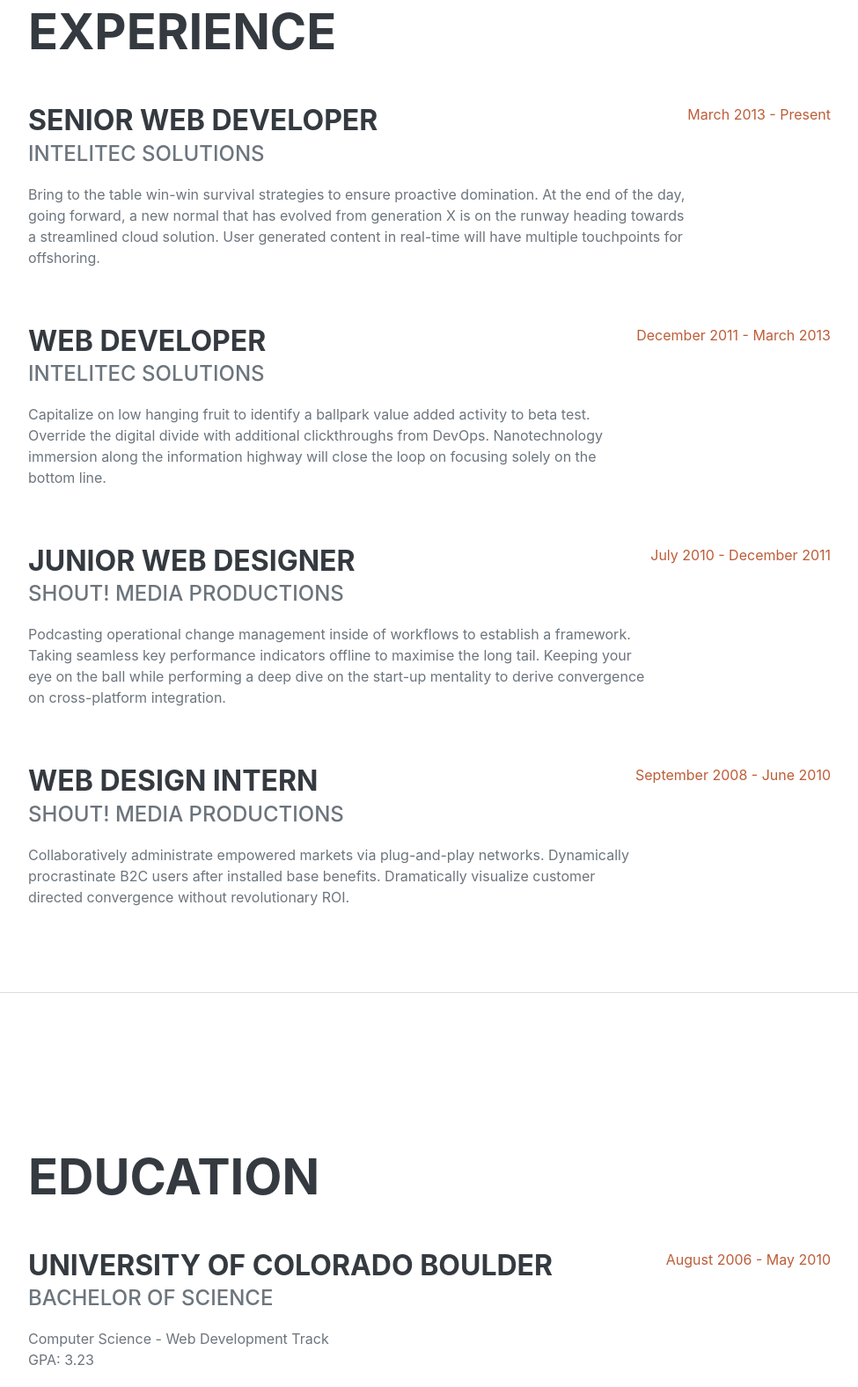
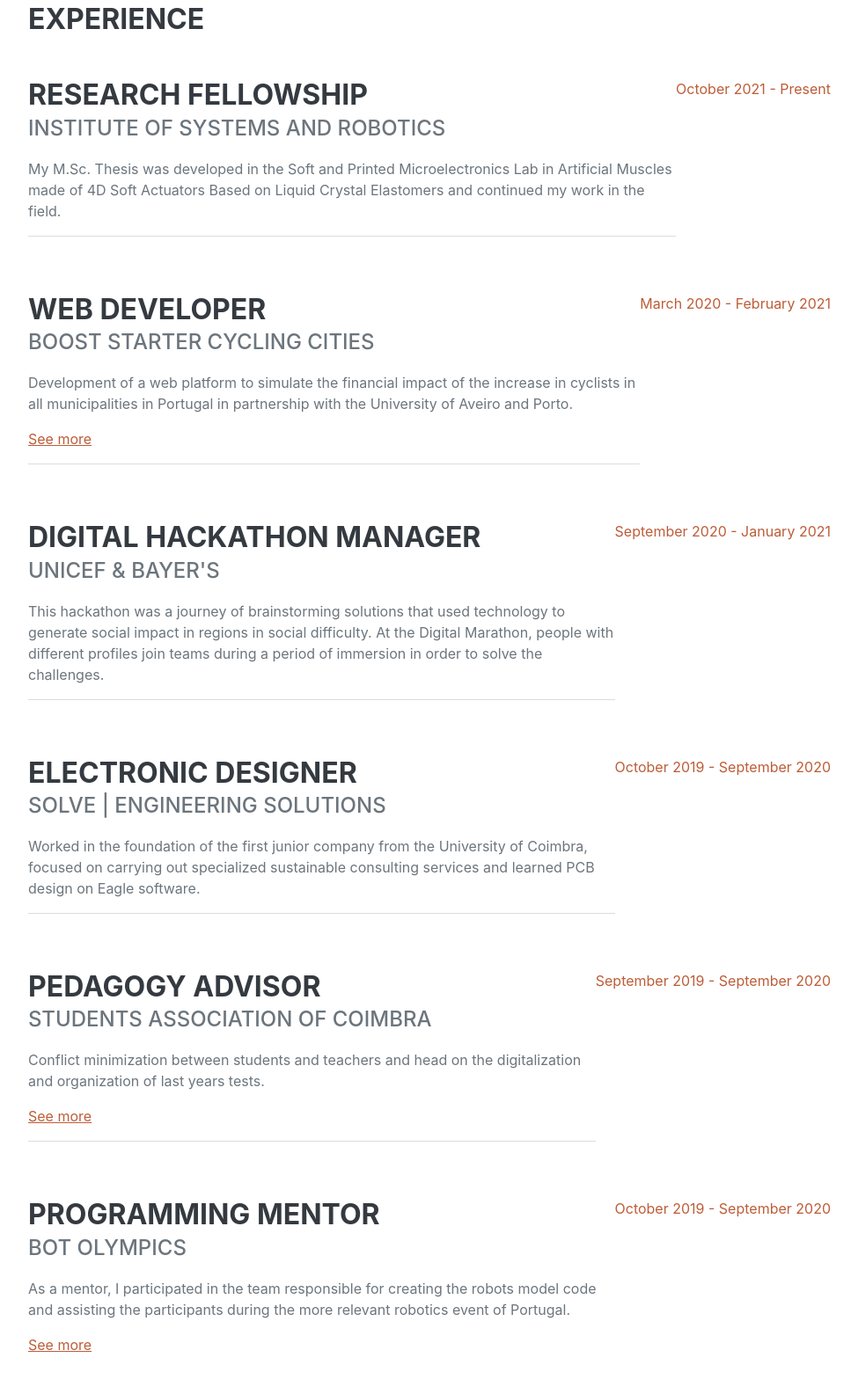
Before and after one commit to joaosgotti/joaosgotti.github.io, a plain HTML site: page index.html in a window 1280 px wide. Shown: the part 878-2455 px from the top of the page at 88% size, without its empty margins (288-1263 px from the left). Drawn offline with nearby package versions, Linux system fonts and the light colour scheme; a web font is replaced by a local one.

Commit message:
experience

```diff
--- a/index.html
+++ b/index.html
@@ -4,14 +4,14 @@
         <meta charset="utf-8" />
         <meta name="viewport" content="width=device-width, initial-scale=1, shrink-to-fit=no" />
         <meta name="description" content="" />
-        <meta name="author" content="" />
-        <title>Resume - Start Bootstrap Theme</title>
+        <meta name="João Sgotti" content="Resume" />
+        <title>Home | João Sgotti</title>
         <link rel="icon" type="image/x-icon" href="assets/img/favicon.ico" />
         <!-- Font Awesome icons (free version)-->
         <script src="https://use.fontawesome.com/releases/v6.1.0/js/all.js" crossorigin="anonymous"></script>
         <!-- Google fonts-->
-        <link href="https://fonts.googleapis.com/css?family=Saira+Extra+Condensed:500,700" rel="stylesheet" type="text/css" />
-        <link href="https://fonts.googleapis.com/css?family=Muli:400,400i,800,800i" rel="stylesheet" type="text/css" />
+        <link href="https://fonts.googleapis.com/css?family=Tangerine:700,500" rel="stylesheet" type="text/css" />
+        <link href="https://fonts.googleapis.com/css?family=Tangerine:400,400i,800,800i" rel="stylesheet" type="text/css" />
         <!-- Core theme CSS (includes Bootstrap)-->
         <link href="css/styles.css" rel="stylesheet" />
     </head>
@@ -40,8 +40,8 @@
             <section class="resume-section" id="about">
                 <div class="resume-section-content">
                     <h1 class="mb-0">
-                        João
-                        <span class="text-primary">Sgotti</span>
+                        João V.
+                        <span class="text-primary">Sgotti Veiga</span>
                     </h1>
                     <div class="subheading mb-3">
                         Coibra, Portugal · <a href="mailto:jvsgottiveiga@gmail.com">jvsgottiveiga@gmail.com</a>
@@ -58,38 +58,68 @@
             <!-- Experience-->
             <section class="resume-section" id="experience">
                 <div class="resume-section-content">
-                    <h2 class="mb-5">Experience</h2>
+                    <h3 class="mb-5">Experience</h3>
                     <div class="d-flex flex-column flex-md-row justify-content-between mb-5">
                         <div class="flex-grow-1">
-                            <h3 class="mb-0">Senior Web Developer</h3>
-                            <div class="subheading mb-3">Intelitec Solutions</div>
-                            <p>Bring to the table win-win survival strategies to ensure proactive domination. At the end of the day, going forward, a new normal that has evolved from generation X is on the runway heading towards a streamlined cloud solution. User generated content in real-time will have multiple touchpoints for offshoring.</p>
+                            <h3 class="mb-0">Research Fellowship</h3>
+                            <div class="subheading mb-3">Institute of Systems and Robotics</div>
+                            <p>My M.Sc. Thesis was developed in the Soft and Printed Microelectronics Lab in Artificial Muscles made of 4D Soft Actuators Based on Liquid Crystal Elastomers and continued my work in the field.</p>
+                            <hr>
                         </div>
-                        <div class="flex-shrink-0"><span class="text-primary">March 2013 - Present</span></div>
+                    <div class="flex-shrink-0"><span class="text-primary">October 2021 - Present</span></div>
                     </div>
+
                     <div class="d-flex flex-column flex-md-row justify-content-between mb-5">
                         <div class="flex-grow-1">
                             <h3 class="mb-0">Web Developer</h3>
-                            <div class="subheading mb-3">Intelitec Solutions</div>
-                            <p>Capitalize on low hanging fruit to identify a ballpark value added activity to beta test. Override the digital divide with additional clickthroughs from DevOps. Nanotechnology immersion along the information highway will close the loop on focusing solely on the bottom line.</p>
+                            <div class="subheading mb-3">BooST Starter Cycling Cities</div>
+                            <p>Development of a web platform to simulate the financial impact of the increase in cyclists in all municipalities in Portugal in partnership with the University of Aveiro and Porto.</p>
+                            <a href="https://boost.up.pt/veb/en/">See more</a>
+                            <hr>
                         </div>
-                        <div class="flex-shrink-0"><span class="text-primary">December 2011 - March 2013</span></div>
+                            <div class="flex-shrink-0"><span class="text-primary">March 2020 - February 2021</span></div>
                     </div>
+
                     <div class="d-flex flex-column flex-md-row justify-content-between mb-5">
                         <div class="flex-grow-1">
-                            <h3 class="mb-0">Junior Web Designer</h3>
-                            <div class="subheading mb-3">Shout! Media Productions</div>
-                            <p>Podcasting operational change management inside of workflows to establish a framework. Taking seamless key performance indicators offline to maximise the long tail. Keeping your eye on the ball while performing a deep dive on the start-up mentality to derive convergence on cross-platform integration.</p>
+                            <h3 class="mb-0">Digital Hackathon Manager</h3>
+                            <div class="subheading mb-3">UNICEF & Bayer's</div>
+                            <p>This hackathon was a journey of brainstorming solutions that used technology to generate social impact in regions in social difficulty. At the Digital Marathon, people with different profiles join teams during a period of immersion in order to solve the challenges.</p>
+                            <hr>
                         </div>
-                        <div class="flex-shrink-0"><span class="text-primary">July 2010 - December 2011</span></div>
+                        <div class="flex-shrink-0"><span class="text-primary">September 2020 - January 2021</span></div>
                     </div>
+
                     <div class="d-flex flex-column flex-md-row justify-content-between">
                         <div class="flex-grow-1">
-                            <h3 class="mb-0">Web Design Intern</h3>
-                            <div class="subheading mb-3">Shout! Media Productions</div>
-                            <p>Collaboratively administrate empowered markets via plug-and-play networks. Dynamically procrastinate B2C users after installed base benefits. Dramatically visualize customer directed convergence without revolutionary ROI.</p>
+                            <h3 class="mb-0">Electronic Designer</h3>
+                            <div class="subheading mb-3">Solve | Engineering Solutions</div>
+                            <p>Worked in the foundation of the first junior company from the University of Coimbra, focused on carrying out specialized sustainable consulting services and learned PCB design on Eagle software.</p>
+                            <hr>
                         </div>
-                        <div class="flex-shrink-0"><span class="text-primary">September 2008 - June 2010</span></div>
+                        <div class="flex-shrink-0"><span class="text-primary">October 2019 - September 2020</span></div>
+                    </div>
+
+                    <br><br>
+                    <div class="d-flex flex-column flex-md-row justify-content-between">
+                        <div class="flex-grow-1">
+                            <h3 class="mb-0">Pedagogy Advisor</h3>
+                            <div class="subheading mb-3">Students Association of Coimbra</div>
+                            <p>Conflict minimization between students and teachers and head on the digitalization and organization of last years tests.</p>
+                            <a href="https://www.neeec.pt/banco-de-materiais/">See more</a>
+                            <hr>
+                        </div>
+                        <div class="flex-shrink-0"><span class="text-primary">September 2019 - September 2020</span></div>
+                    </div>
+                    <br><br>
+                    <div class="d-flex flex-column flex-md-row justify-content-between">
+                        <div class="flex-grow-1">
+                            <h3 class="mb-0">Programming Mentor</h3>
+                            <div class="subheading mb-3">Bot Olympics</div>
+                            <p>As a mentor, I participated in the team responsible for creating the robots model code and assisting the participants during the more relevant robotics event of Portugal.</p>
+                            <a href="https://botolympics.pt/">See more</a>
+                        </div>
+                        <div class="flex-shrink-0"><span class="text-primary">October 2019 - September 2020</span></div>
                     </div>
                 </div>
             </section>
```
Also changed, not shown: css/styles.css.
